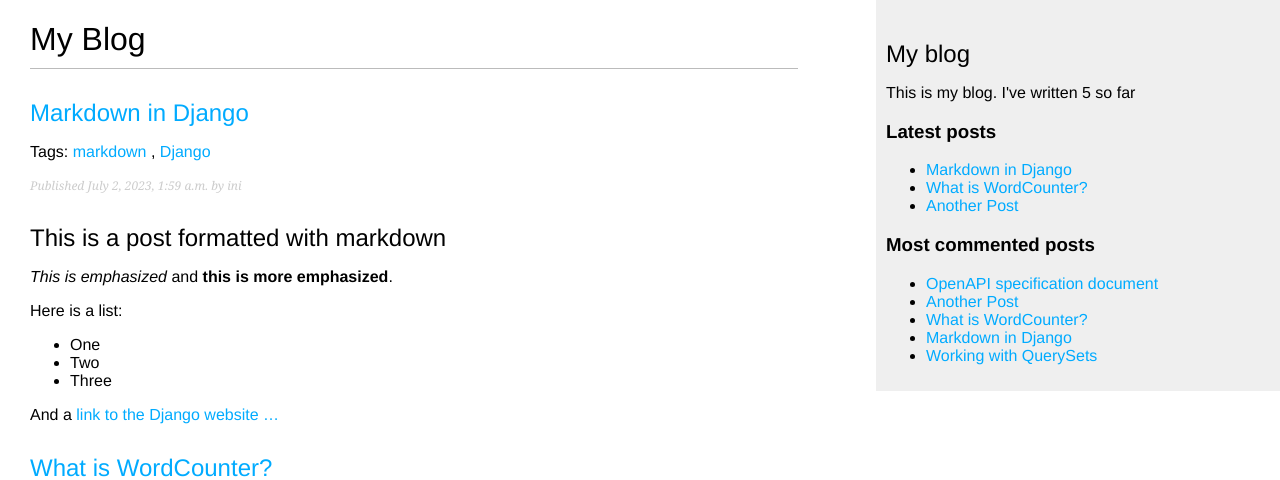
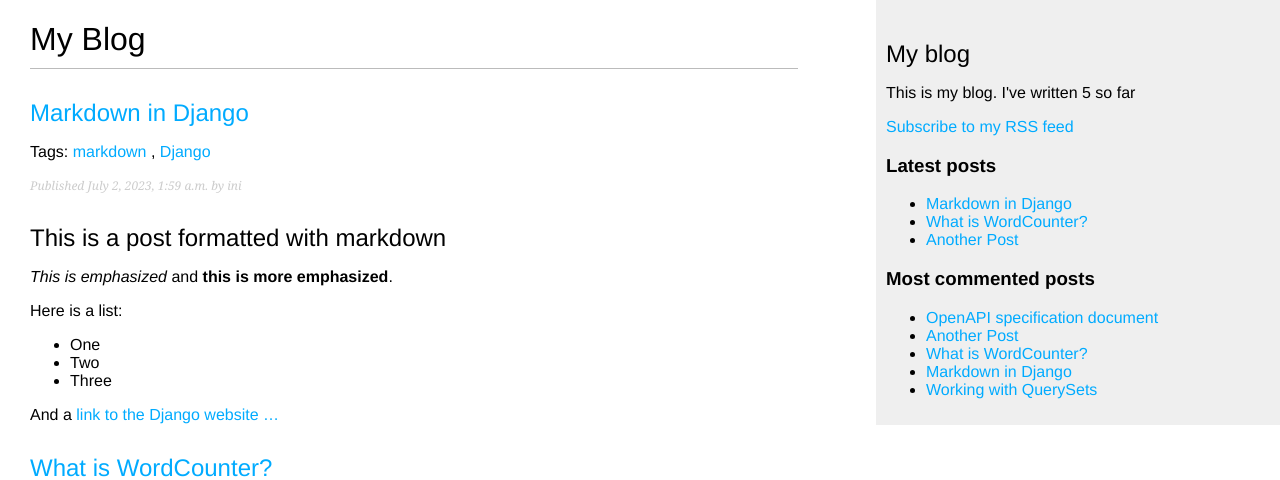
Before and after one commit to ginjardev/blog, a Django app: page /blog/ in a window 1280 px wide. Shown: the top 480 px of the page. Run offline with Django 4.2, Linux system fonts and the light colour scheme; data comes from the database, SQL or seed files in the repository; parts of the project's set-up code (start-up, migrations or seed data) failed here and were passed over.

Commit message:
blog feeds

```diff
--- a/blog/feeds.py
+++ b/blog/feeds.py
@@ -1,12 +1,10 @@
-from django.db.models.base import Model
-from django.utils.safestring import SafeText
 import markdown
 from django.contrib.syndication.views import Feed
 from django.template.defaultfilters import truncatewords_html
 from django.urls import reverse_lazy
 from .models import Post
 
-class LatestPostFeeds(Feed):
+class LatestPostsFeed(Feed):
     title = 'My Blog'
     link = reverse_lazy('blog:post_list')
     description = 'New posts from my blog'
--- a/blog/templates/blog/base.html
+++ b/blog/templates/blog/base.html
@@ -18,6 +18,11 @@
         <p>This is my blog.
         I've written {% total_posts %} so far
         </p>
+        <p>
+            <a href="{% url 'blog:post_feed' %}">
+                Subscribe to my RSS feed
+            </a>
+        </p>
         <h3>Latest posts</h3>
         {% show_latest_posts 3 %}
         <h3>Most commented posts</h3>
--- a/blog/urls.py
+++ b/blog/urls.py
@@ -1,6 +1,6 @@
 from django.urls import path
-
 from . import views
+from .feeds import LatestPostsFeed
 
 app_name = 'blog'
 
@@ -10,5 +10,6 @@ urlpatterns = [
     path('<int:year>/<int:month>/<int:day>/<slug:post>/', views.post_detail, name= 'post_detail'),
     path('<int:post_id>/share/', views.post_share, name='post_share'),
     path('<int:post_id>/comment/', views.post_comment, name='post_comment'),
-    path('tag/<slug:tag_slug>/', views.post_list, name='post_list_by_tag')
+    path('tag/<slug:tag_slug>/', views.post_list, name='post_list_by_tag'),
+    path('feed/', LatestPostsFeed(), name='post_feed'),
 ]
```
